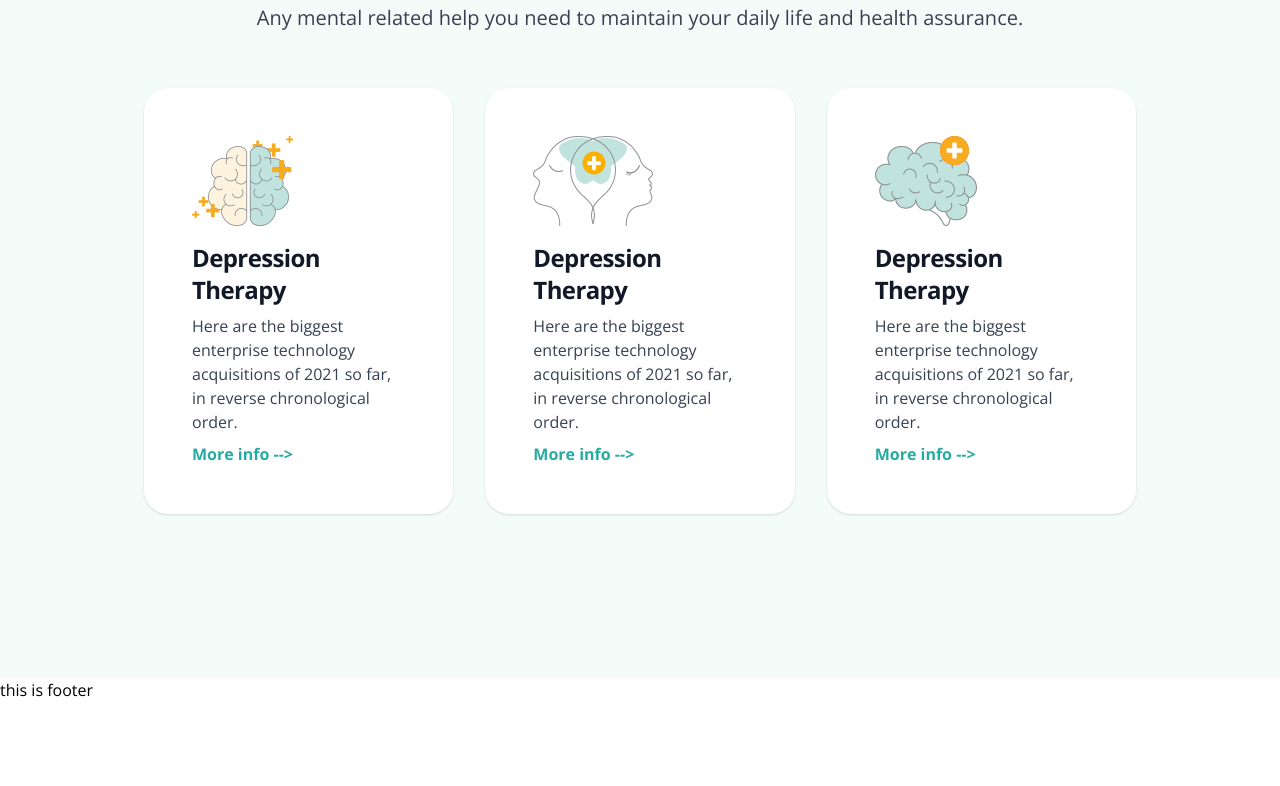
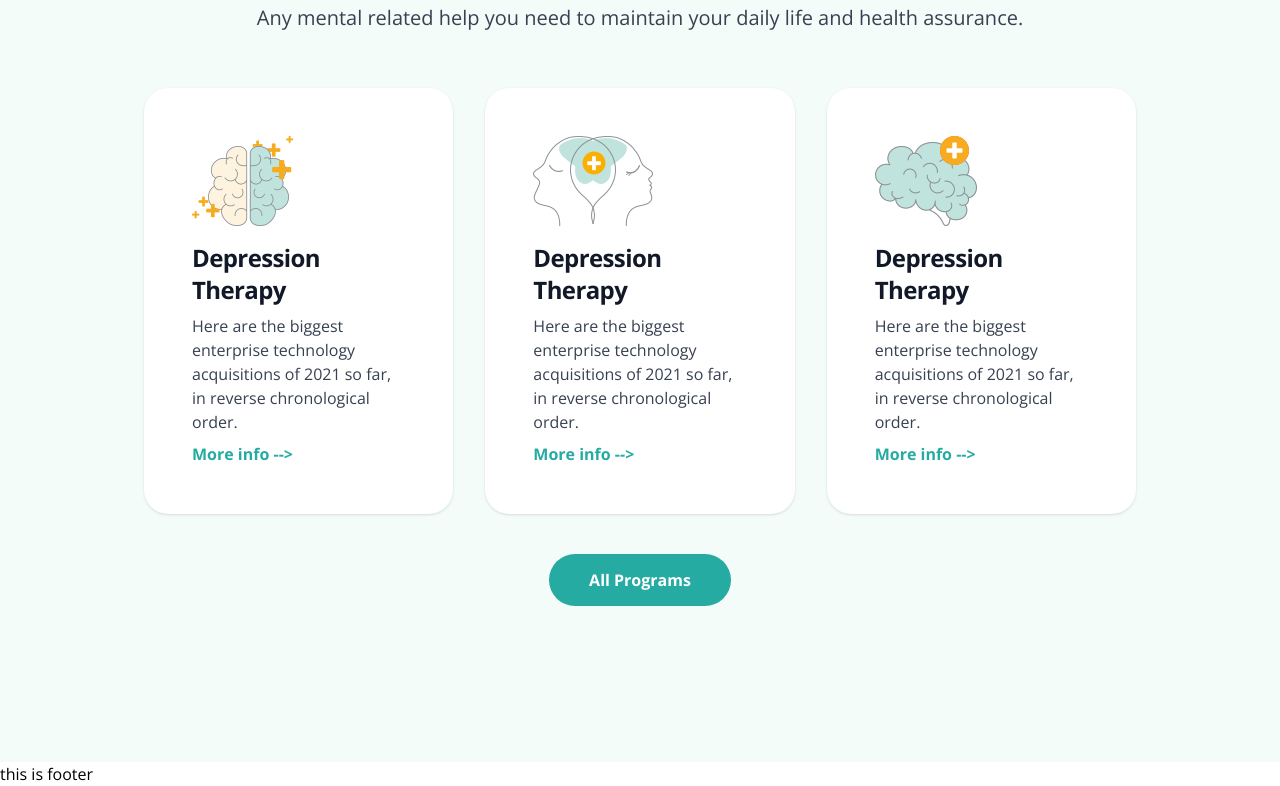
Before and after one commit to kmrajibfaysal/talking-minds, a React (Create React App) app: page / in a window 1280 px wide. Shown: the part 1227-2013 px from the top of the page. Before the commit the page ends 1929 px from the top, so only its background shows below. Built offline with nearby package versions, Linux system fonts and the light colour scheme.

Commit message:
added button in offerings

```diff
--- a/src/Pages/Home/job/Job.js
+++ b/src/Pages/Home/job/Job.js
@@ -20,7 +20,7 @@ function Job() {
             </div>
 
             <div className="mx-auto mt-9 flex max-w-7xl flex-col items-center justify-between  md:flex-row">
-                <div className="mx-4 my-5 max-w-md rounded-3xl bg-white p-12  shadow transition duration-150 ease-out hover:drop-shadow-lg hover:ease-in">
+                <div className="mx-4 my-5 max-w-md rounded-3xl bg-white p-12  shadow transition duration-150 ease-out hover:shadow-lg hover:ease-in">
                     <img className="mb-4" src={depression} alt="" />
                     <h5 className="mb-2 text-2xl font-bold tracking-tight text-gray-900 ">
                         Depression Therapy
@@ -33,7 +33,7 @@ function Job() {
                         More info -->
                     </button>
                 </div>
-                <div className="mx-4 my-5 max-w-md rounded-3xl bg-white p-12  shadow transition duration-150 ease-out hover:drop-shadow-lg hover:ease-in">
+                <div className="mx-4 my-5 max-w-md rounded-3xl bg-white p-12  shadow transition duration-150 ease-out hover:shadow-lg hover:ease-in">
                     <img className="mb-4" src={couples} alt="" />
                     <h5 className="mb-2 text-2xl font-bold tracking-tight text-gray-900 ">
                         Depression Therapy
@@ -46,7 +46,7 @@ function Job() {
                         More info -->
                     </button>
                 </div>
-                <div className="mx-4 my-5 max-w-md rounded-3xl bg-white p-12  shadow transition duration-150 ease-out hover:drop-shadow-lg hover:ease-in">
+                <div className="mx-4 my-5 max-w-md rounded-3xl bg-white p-12  shadow transition duration-150 ease-out hover:shadow-lg hover:ease-in">
                     <img className="mb-4" src={individual} alt="" />
                     <h5 className="mb-2 text-2xl font-bold tracking-tight text-gray-900 ">
                         Depression Therapy
@@ -60,6 +60,11 @@ function Job() {
                     </button>
                 </div>
             </div>
+            <div className="mx-auto flex items-center justify-center">
+                <button className="mx-4 mb-3 mt-5 rounded-full bg-root px-[40px] py-[14px] font-bold text-white hover:scale-105">
+                    All Programs
+                </button>
+            </div>
         </div>
     );
 }
```
